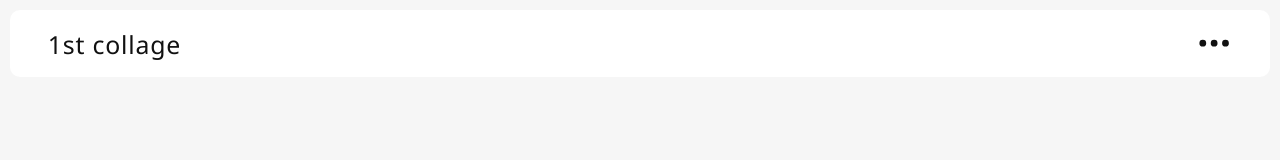
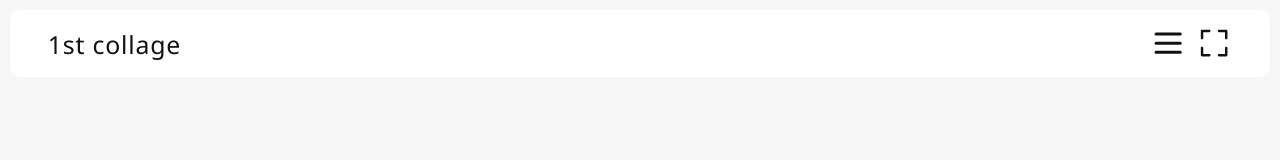
Before and after one commit to ZaydAbdullayev/mobile-collage-maker, a React (Create React App) app: page / in a window 1280 px wide. Shown: the top 160 px of the page. Built offline with nearby package versions, Linux system fonts and the light colour scheme.

Commit message:
new section

```diff
--- a/src/app.jsx
+++ b/src/app.jsx
@@ -1,20 +1,21 @@
 import React, { useState, useEffect } from "react";
 import "./css/app.css";
 import { imagesData, downloadImage, imagesData1 } from "./hooks";
-import html2canvas from "html2canvas";
-import { Dropdown, ConfigProvider, theme, Popconfirm } from "antd";
+// import html2canvas from "html2canvas";
+import { Dropdown, ConfigProvider, theme,  } from "antd";
 
 import { RxCross2 } from "react-icons/rx";
 import { BsThreeDots } from "react-icons/bs";
 import { PiDotsThreeCircleLight } from "react-icons/pi";
-import { TbPhotoShare } from "react-icons/tb";
 import { TiUser } from "react-icons/ti";
+import { FullScreen } from "./foolScreen";
+import { HiOutlineMenu } from "react-icons/hi";
+
 
 export const App = () => {
   const [activeImg, setActiveImg] = useState(null);
   const [fullS, setFullS] = useState(null);
   const [fullSS, setFullSS] = useState(false);
-  const [check, setCheck] = useState(false);
   const [activeC, setActiveC] = useState(0);
 
   const changeActiveImg = (i) => {
@@ -28,22 +29,20 @@ export const App = () => {
     }
   };
 
-  const text = "Скачать этот коллаж в галерею?";
-  const description = "Это действие нельзя будет отменить";
 
-  const downloadImagesToDevice = () => {
-    const mainImgScreen = document.querySelector(".main-img-screen");
-    html2canvas(mainImgScreen).then((canvas) => {
-      canvas.toBlob((blob) => {
-        const imageUrl = URL.createObjectURL(blob);
-        const link = document.createElement("a");
-        link.href = imageUrl;
-        link.setAttribute("download", "collage.png");
-        link.click();
-        URL.revokeObjectURL(imageUrl);
-      });
-    });
-  };
+  // const downloadImagesToDevice = () => {
+  //   const mainImgScreen = document.querySelector(".main-img-screen");
+  //   html2canvas(mainImgScreen).then((canvas) => {
+  //     canvas.toBlob((blob) => {
+  //       const imageUrl = URL.createObjectURL(blob);
+  //       const link = document.createElement("a");
+  //       link.href = imageUrl;
+  //       link.setAttribute("download", "collage.png");
+  //       link.click();
+  //       URL.revokeObjectURL(imageUrl);
+  //     });
+  //   });
+  // };
 
   const collages = [
     {
@@ -116,7 +115,7 @@ export const App = () => {
 
   return (
     <div className="w100 df fdc aic wrapper">
-      <nav className="w100 df aic jcsb navbar">
+      <nav className="w100 df aic navbar">
         <p>{activeC !== null ? collages[activeC].title : "Главная"}</p>
         <Dropdown
           menu={{ items: navMenu, selectable: true }}
@@ -124,15 +123,14 @@ export const App = () => {
           trigger={["click"]}
           overlayClassName="nav-dropdown">
           <span className="df aic jcc drop-down">
-            <BsThreeDots />
+            <HiOutlineMenu />
           </span>
         </Dropdown>
+        <FullScreen />
       </nav>
       <div className="w100 df aic jcc main">
         <div
-          className={`df fww main-img-screen ${fullS && "full-screen"} ${
-            check && "scale-down"
-          }`}
+          className={`df fww main-img-screen ${fullS && "full-screen"}`}
           style={{
             width: collages[activeC].collage.boxSize.w,
             height: collages[activeC].collage.boxSize.h,
@@ -194,7 +192,6 @@ export const App = () => {
               <figure
                 className={`img-label ${activeImg === ind && "active"}`}
                 key={ind}
-                title={ind}
                 style={{
                   top: item.y,
                   left: item.x,
--- a/src/css/app.css
+++ b/src/css/app.css
@@ -13,10 +13,12 @@
   color: #111;
   border-radius: 10px;
   z-index: 999;
+  gap: 10px;
 }
 
 .navbar > p {
   font-size: calc(18px + (26 - 18) * (100vw - 320px) / (1440 - 320));
+  flex: 1;
 }
 
 .main {
--- a/src/foolScreen.js
+++ b/src/foolScreen.js
@@ -1,11 +1,34 @@
-// sayfa yuklendiginde  tam ekran modunu kullanarak tarayıcı arayüzlerini gizlemek istiyorum.
-import { useEffect } from "react";
+import React, { useState } from "react";
+import { RxEnterFullScreen, RxExitFullScreen } from "react-icons/rx";
 
 export const FullScreen = () => {
-  useEffect(() => {
-    document.documentElement.requestFullscreen();
-    return () => document.exitFullscreen();
-  }, []);
+  const [isFullScreen, setIsFullScreen] = useState(false);
 
-  return null;
+  const toggleFullScreen = () => {
+    if (!isFullScreen) {
+      document.documentElement
+        .requestFullscreen()
+        .then(() => {
+          setIsFullScreen(true);
+        })
+        .catch((error) => {
+          console.error("Tam ekran modu geçişinde hata oluştu:", error);
+        });
+    } else {
+      document
+        .exitFullscreen()
+        .then(() => {
+          setIsFullScreen(false);
+        })
+        .catch((error) => {
+          console.error("Tam ekran modundan çıkışta hata oluştu:", error);
+        });
+    }
+  };
+
+  return (
+    <i onClick={toggleFullScreen} className="df aic jcc drop-down">
+      {isFullScreen ? <RxExitFullScreen /> : <RxEnterFullScreen />}
+    </i>
+  );
 };
--- a/src/index.js
+++ b/src/index.js
@@ -4,12 +4,10 @@ import { App } from "./app";
 import { ConfigProvider } from "antd";
 import "./css/global.css";
 import "./css/app.css";
-import { FullScreen } from "./foolScreen";
 
 const root = ReactDOM.createRoot(document.getElementById("root"));
 root.render(
   <ConfigProvider>
     <App />
-    <FullScreen />
   </ConfigProvider>
 );
```
